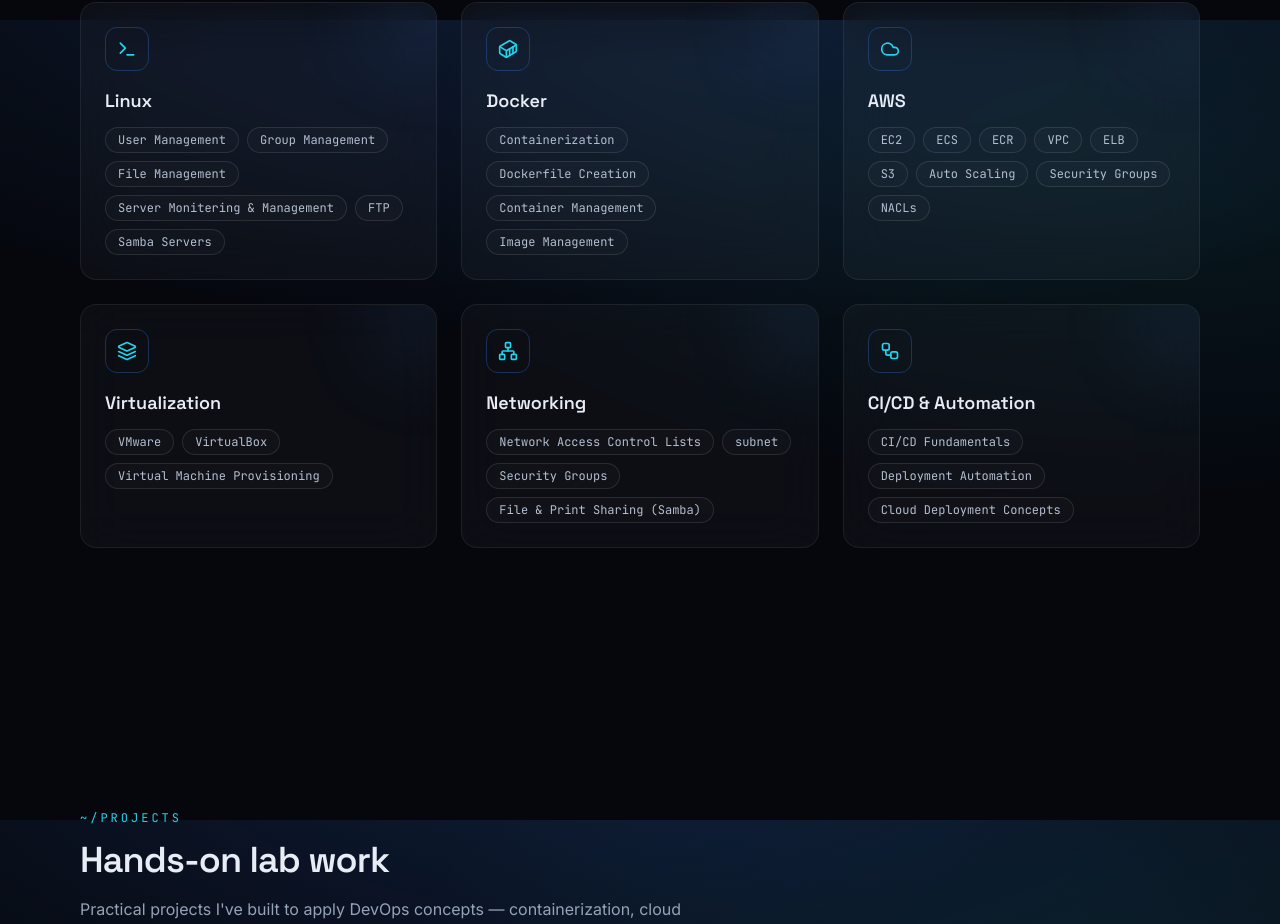
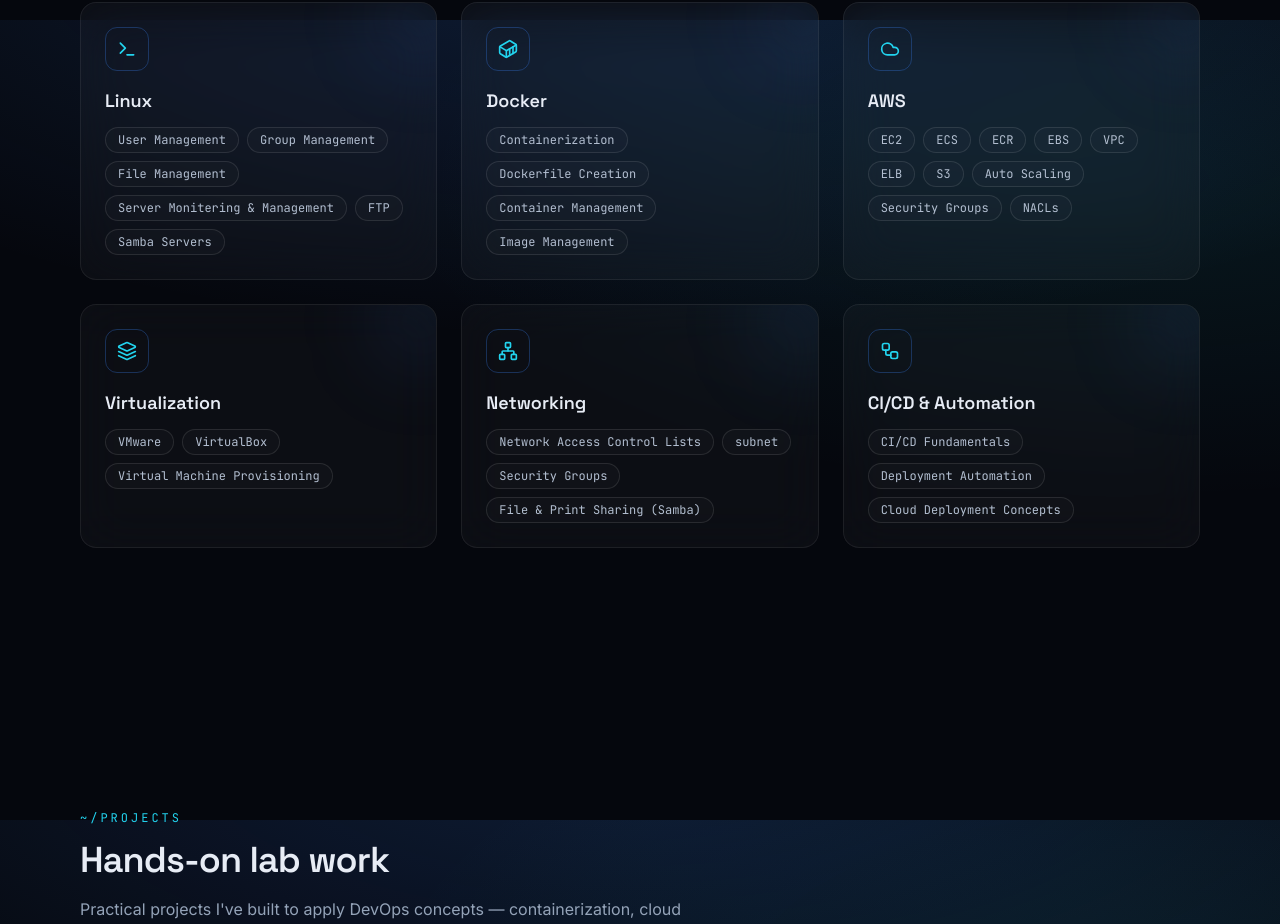
Before and after one commit to waqasqasid/portfolio, a React (Vite) app: page / in a window 1280 px wide. Shown: the part 2380-3304 px from the top of the page. Built offline with nearby package versions, Linux system fonts and the light colour scheme.

Commit message:
update code

```diff
--- a/src/constants/data.js
+++ b/src/constants/data.js
@@ -41,7 +41,7 @@
   {
     category: 'AWS',
     icon: 'Cloud',
-    skills: ['EC2', 'ECS', 'ECR', 'VPC','ELB' ,'S3','Auto Scaling', 'Security Groups', 'NACLs'],
+    skills: ['EC2', 'ECS', 'ECR','EBS' , 'VPC','ELB' ,'S3','Auto Scaling', 'Security Groups', 'NACLs'],
   },
   {
     category: 'Virtualization',
```
